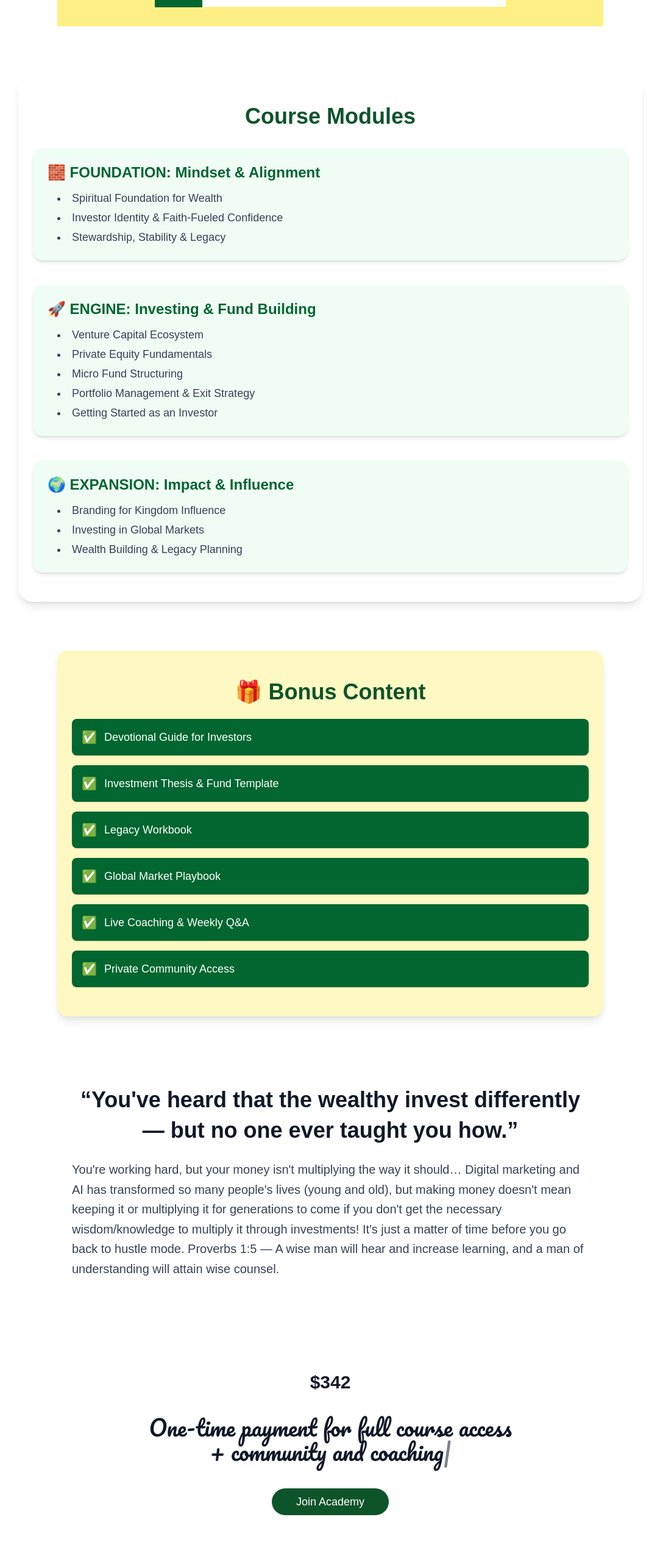
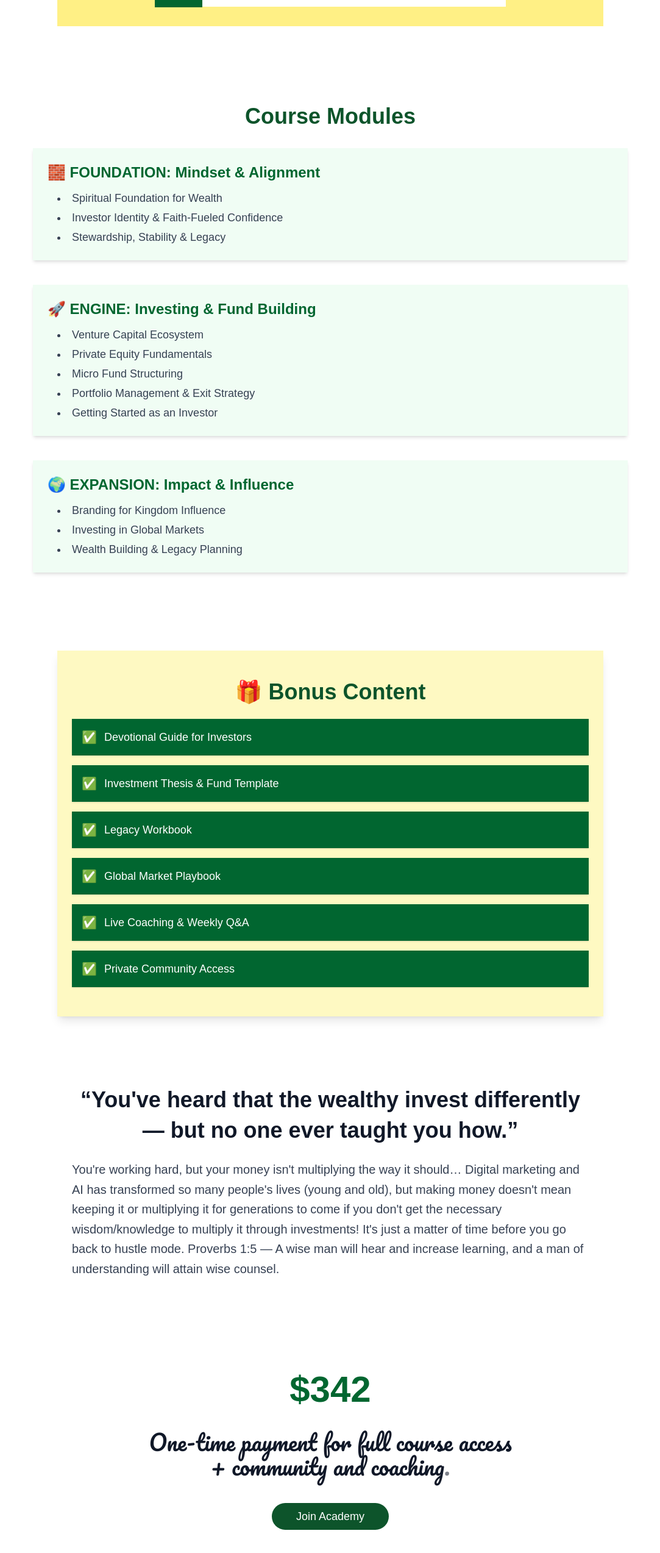
Before and after one commit to Lukwago-Joel-Jr/tce-digital-investments, a Next.js app: page /wealth-builder-program in a window 1280 px wide. Shown: the part 2750-5297 px from the top of the page at 61% size, without its empty margins (98-1181 px from the left). Built offline with nearby package versions, Linux system fonts and the light colour scheme; a web font is replaced by a local one.

Commit message:
updated the course page sections

```diff
--- a/src/components/Academy/BonusContent.js
+++ b/src/components/Academy/BonusContent.js
@@ -32,7 +32,7 @@ export const BonusContent = () => {
   return (
     <section
       ref={ref}
-      className="max-w-4xl mx-auto px-6 py-12 bg-yellow-100 rounded-2xl shadow-lg"
+      className="max-w-4xl mx-auto px-6 py-12 bg-yellow-100  shadow-lg"
     >
       <motion.h2
         variants={itemVariants}
@@ -53,7 +53,7 @@ export const BonusContent = () => {
           <motion.li
             key={index}
             variants={itemVariants}
-            className="bg-green-800 text-white p-4 rounded-lg shadow-sm flex items-center space-x-3"
+            className="bg-green-800 text-white p-4  shadow-sm flex items-center space-x-3"
           >
             <span className="text-xl">✅</span>
             <p className="text-lg">{bonus}</p>
--- a/src/components/Academy/CourseModules.js
+++ b/src/components/Academy/CourseModules.js
@@ -50,10 +50,7 @@ export const CourseModules = () => {
   ];
 
   return (
-    <section
-      ref={ref}
-      className="max-w-5xl mx-auto px-6 py-12 bg-white rounded-3xl shadow-lg"
-    >
+    <section ref={ref} className="max-w-5xl mx-auto px-6 py-12 ">
       <motion.h2
         variants={moduleVariants}
         initial="hidden"
@@ -73,7 +70,7 @@ export const CourseModules = () => {
           <motion.div
             key={idx}
             variants={moduleVariants}
-            className="bg-green-50 rounded-2xl p-6 shadow-md hover:shadow-lg transition-shadow duration-300"
+            className="bg-green-50  p-6 shadow-md hover:shadow-lg transition-shadow duration-300"
           >
             <h3 className="text-xl md:text-2xl font-semibold mb-3 text-green-800">
               {mod.title}
--- a/src/components/Academy/PricingSection.js
+++ b/src/components/Academy/PricingSection.js
@@ -1,128 +1,3 @@
-// "use client";
-// import { Pacifico, Meow_Script } from "next/font/google";
-// import React, { useState, useEffect } from "react";
-// import { motion } from "framer-motion";
-// import { useInView } from "react-intersection-observer";
-// import Link from "next/link";
-
-// export const PricingSection = ({ meow }) => {
-//   const { ref, inView } = useInView({
-//     threshold: 0.3,
-//     triggerOnce: false,
-//   });
-
-//   const pacifico = Pacifico({
-//     weight: "400",
-//     subsets: ["latin"],
-//   });
-
-//   const meow = Meow_Script({
-//     weight: "400",
-//     subsets: ["latin"],
-//   });
-
-//   const [typewriterText, setTypewriterText] = useState("");
-//   const fullText =
-//     "One-time payment for full course access + community and coaching";
-
-//   useEffect(() => {
-//     if (inView) {
-//       setTypewriterText("");
-//       let i = 0;
-//       const typeInterval = setInterval(() => {
-//         if (i < fullText.length) {
-//           setTypewriterText(fullText.slice(0, i + 1));
-//           i++;
-//         } else {
-//           clearInterval(typeInterval);
-//         }
-//       }, 50); // Adjust speed here (lower = faster)
-
-//       return () => clearInterval(typeInterval);
-//     } else {
-//       setTypewriterText("");
-//     }
-//   }, [inView]);
-
-//   const containerVariants = {
-//     hidden: {},
-//     show: { transition: { staggerChildren: 0.4 } },
-//   };
-
-//   const itemVariants = {
-//     hidden: { opacity: 0, y: 30 },
-//     show: {
-//       opacity: 1,
-//       y: 0,
-//       transition: {
-//         duration: 0.8,
-//         ease: "easeOut",
-//       },
-//     },
-//   };
-
-//   const buttonVariants = {
-//     hidden: { opacity: 0, scale: 0.8 },
-//     show: {
-//       opacity: 1,
-//       scale: 1,
-//       transition: {
-//         duration: 0.6,
-//         ease: "easeOut",
-//         delay: 0.3,
-//       },
-//     },
-//     hover: {
-//       scale: 1.05,
-//       transition: { duration: 0.2 },
-//     },
-//     tap: {
-//       scale: 0.95,
-//     },
-//   };
-
-//   return (
-//     <motion.section
-//       ref={ref}
-//       className="max-w-2xl mx-auto text-center pt-10 px-6"
-//       variants={containerVariants}
-//       initial="hidden"
-//       animate={inView ? "show" : "hidden"}
-//     >
-//       <motion.h2 variants={itemVariants} className="text-3xl font-bold mb-4">
-//         $342
-//       </motion.h2>
-
-//       <motion.div
-//         variants={itemVariants}
-//         className={`${meow?.className} text-4xl md:text-4xl font-light mb-5 min-h-[120px] flex items-center justify-center`}
-//       >
-//         <span>
-//           {typewriterText}
-//           <span className="animate-pulse">|</span>
-
-//         </span>
-
-//       </motion.div>
-
-//       <Link
-//         href={
-//           "https://store.pesapal.com/shop/yb8tkz-tcedigitalinvestmentsltd?productCode=21921f16-1f79-433b-9079-8e2114790e9a"
-//         }
-//       >
-//         <motion.button
-//           variants={buttonVariants}
-//           whileHover="hover"
-//           whileTap="tap"
-//           className="bg-green-900 hover:bg-green-800 text-white px-10 py-2 rounded-full text-lg transition-colors duration-300"
-//         >
-//           Join Academy
-//         </motion.button>
-//       </Link>
-//     </motion.section>
-//   );
-// };
-
 "use client";
 import { Pacifico, Meow_Script } from "next/font/google";
 import React, { useState, useEffect } from "react";
@@ -214,7 +89,10 @@ export const PricingSection = ({ meow }) => {
       initial="hidden"
       animate={inView ? "show" : "hidden"}
     >
-      <motion.h2 variants={itemVariants} className="text-3xl font-bold mb-4">
+      <motion.h2
+        variants={itemVariants}
+        className="text-green-800 text-6xl font-bold mb-4"
+      >
         $342
       </motion.h2>
 
@@ -224,7 +102,7 @@ export const PricingSection = ({ meow }) => {
       >
         <span>
           {typewriterText}
-          <span className="animate-pulse">|</span>
+          <span className="animate-pulse">.</span>
         </span>
       </motion.div>
 
```
